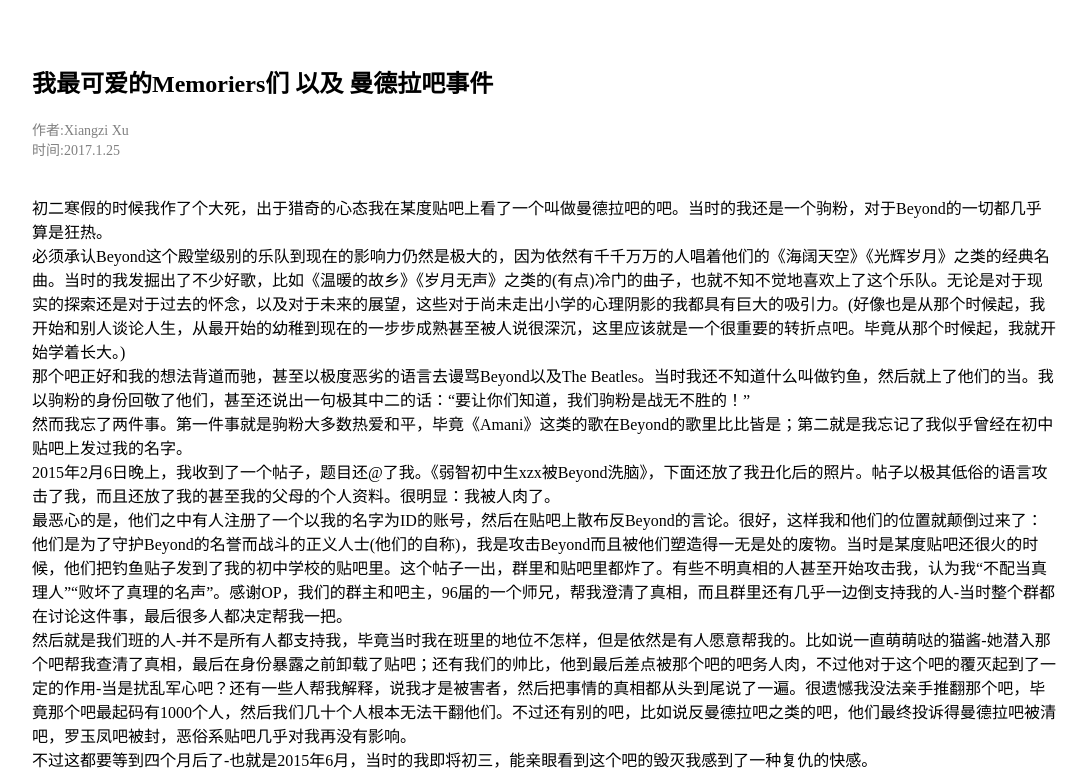
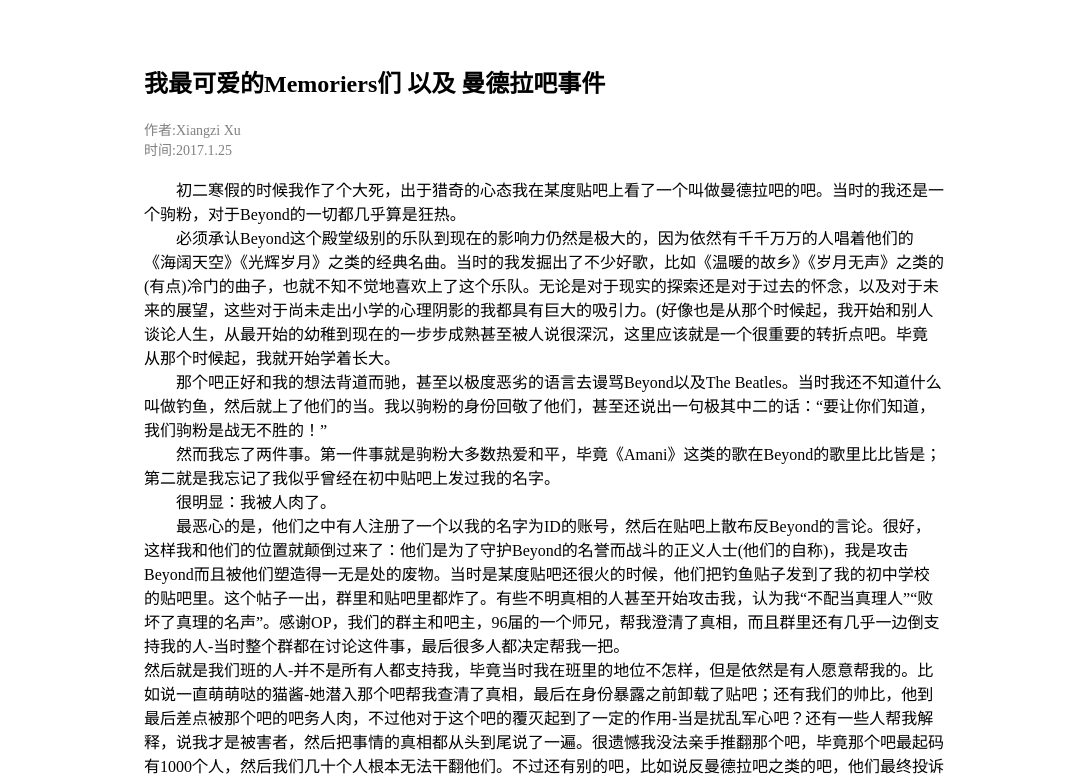
Before and after one commit to XiangziXu/AGU, a plain HTML site: page blog/qc/qc3.html in a window 1280 px wide. Shown: the top 780 px of the page, without its empty margins (96-1183 px from the left). Drawn offline with Linux system fonts and the light colour scheme.

Commit message:
Signed-off-by: xzx <2082733106@qq.com>

```diff
--- a/blog/qc/qc3.html
+++ b/blog/qc/qc3.html
@@ -10,12 +10,11 @@
 <body>
 	<pre id="container">
 	<h2>我最可爱的Memoriers们 以及 曼德拉吧事件</h2><p class="meta">作者:Xiangzi Xu</p><p class="meta">时间:2017.1.25</p>
-
 	初二寒假的时候我作了个大死，出于猎奇的心态我在某度贴吧上看了一个叫做曼德拉吧的吧。当时的我还是一个驹粉，对于Beyond的一切都几乎算是狂热。
-必须承认Beyond这个殿堂级别的乐队到现在的影响力仍然是极大的，因为依然有千千万万的人唱着他们的《海阔天空》《光辉岁月》之类的经典名曲。当时的我发掘出了不少好歌，比如《温暖的故乡》《岁月无声》之类的(有点)冷门的曲子，也就不知不觉地喜欢上了这个乐队。无论是对于现实的探索还是对于过去的怀念，以及对于未来的展望，这些对于尚未走出小学的心理阴影的我都具有巨大的吸引力。(好像也是从那个时候起，我开始和别人谈论人生，从最开始的幼稚到现在的一步步成熟甚至被人说很深沉，这里应该就是一个很重要的转折点吧。毕竟从那个时候起，我就开始学着长大。)
+	必须承认Beyond这个殿堂级别的乐队到现在的影响力仍然是极大的，因为依然有千千万万的人唱着他们的《海阔天空》《光辉岁月》之类的经典名曲。当时的我发掘出了不少好歌，比如《温暖的故乡》《岁月无声》之类的(有点)冷门的曲子，也就不知不觉地喜欢上了这个乐队。无论是对于现实的探索还是对于过去的怀念，以及对于未来的展望，这些对于尚未走出小学的心理阴影的我都具有巨大的吸引力。(好像也是从那个时候起，我开始和别人谈论人生，从最开始的幼稚到现在的一步步成熟甚至被人说很深沉，这里应该就是一个很重要的转折点吧。毕竟	从那个时候起，我就开始学着长大。
 	那个吧正好和我的想法背道而驰，甚至以极度恶劣的语言去谩骂Beyond以及The Beatles。当时我还不知道什么叫做钓鱼，然后就上了他们的当。我以驹粉的身份回敬了他们，甚至还说出一句极其中二的话：“要让你们知道，我们驹粉是战无不胜的！”
 	然而我忘了两件事。第一件事就是驹粉大多数热爱和平，毕竟《Amani》这类的歌在Beyond的歌里比比皆是；第二就是我忘记了我似乎曾经在初中贴吧上发过我的名字。
-2015年2月6日晚上，我收到了一个帖子，题目还@了我。《弱智初中生xzx被Beyond洗脑》，下面还放了我丑化后的照片。帖子以极其低俗的语言攻击了我，而且还放了我的甚至我的父母的个人资料。很明显：我被人肉了。
+	很明显：我被人肉了。
 	最恶心的是，他们之中有人注册了一个以我的名字为ID的账号，然后在贴吧上散布反Beyond的言论。很好，这样我和他们的位置就颠倒过来了：他们是为了守护Beyond的名誉而战斗的正义人士(他们的自称)，我是攻击Beyond而且被他们塑造得一无是处的废物。当时是某度贴吧还很火的时候，他们把钓鱼贴子发到了我的初中学校的贴吧里。这个帖子一出，群里和贴吧里都炸了。有些不明真相的人甚至开始攻击我，认为我“不配当真理人”“败坏了真理的名声”。感谢OP，我们的群主和吧主，96届的一个师兄，帮我澄清了真相，而且群里还有几乎一边倒支持我的人-当时整个群都在讨论这件事，最后很多人都决定帮我一把。
 然后就是我们班的人-并不是所有人都支持我，毕竟当时我在班里的地位不怎样，但是依然是有人愿意帮我的。比如说一直萌萌哒的猫酱-她潜入那个吧帮我查清了真相，最后在身份暴露之前卸载了贴吧；还有我们的帅比，他到最后差点被那个吧的吧务人肉，不过他对于这个吧的覆灭起到了一定的作用-当是扰乱军心吧？还有一些人帮我解释，说我才是被害者，然后把事情的真相都从头到尾说了一遍。很遗憾我没法亲手推翻那个吧，毕竟那个吧最起码有1000个人，然后我们几十个人根本无法干翻他们。不过还有别的吧，比如说反曼德拉吧之类的吧，他们最终投诉得曼德拉吧被清吧，罗玉凤吧被封，恶俗系贴吧几乎对我再没有影响。
 	不过这都要等到四个月后了-也就是2015年6月，当时的我即将初三，能亲眼看到这个吧的毁灭我感到了一种复仇的快感。
@@ -48,6 +47,7 @@
 	也许新的篇章即将开始呢，谁说的定呢。
 	毕竟Memoriers都是蛮可爱的嘛。
                                                                   -2017.1.25
+
 	</pre>
 	<div class="comment">
 		<!-- UY BEGIN -->
--- a/css/css_blog.css
+++ b/css/css_blog.css
@@ -12,7 +12,7 @@ pre{
     white-space: pre-wrap;
 }
 #container {
-	width: 1024px;
+	width: 800px;
 	padding: 0 20px;
 	margin: 0 auto;
 	background-color: #FFF;
--- a/css/css_index.css
+++ b/css/css_index.css
@@ -112,7 +112,7 @@ body {
 #audio {
 	width: 1024px;
 	margin: auto;
-	margin-bottom: 20px;
+	margin-bottom: 50px;
 }
 #audio .list li{
 	color: #111;
```
Also changed, not shown: index.html (+2 -0 lines). Lines whose indentation alone changed are shown as unchanged.
